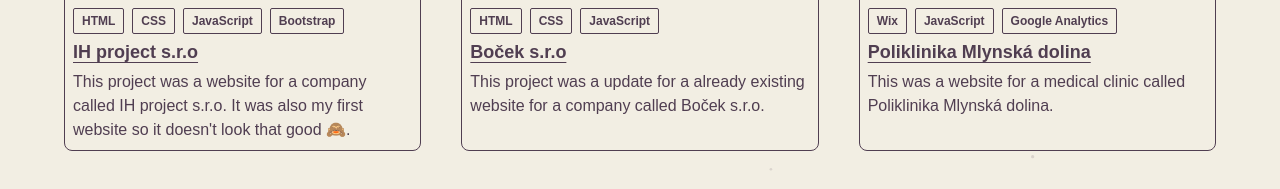
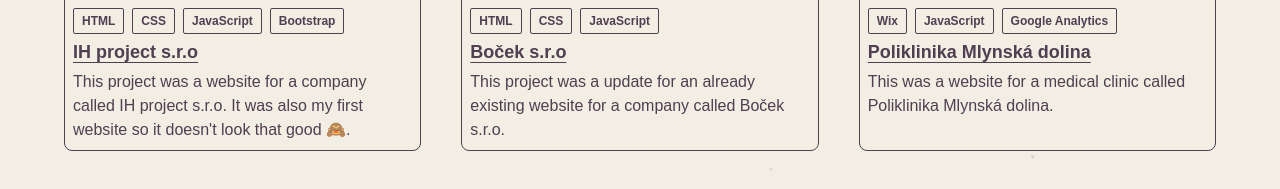
Before and after one commit to jakubabrahoim/next.js-shenenigans, a Next.js app: page /portfolio in a window 1280 px wide. Shown: the part 338-527 px from the top of the page. Built offline with nearby package versions, Linux system fonts and the light colour scheme.

Commit message:
fixed typo

```diff
--- a/components/Portfolio/PorfolioWrapper.tsx
+++ b/components/Portfolio/PorfolioWrapper.tsx
@@ -14,7 +14,7 @@
         {
             name: 'Boček s.r.o',
             description:
-                'This project was a update for a already existing website for a company called Boček s.r.o.',
+                'This project was a update for an already existing website for a company called Boček s.r.o.',
             imageSrc: '/images/bocek.png',
             technologies: ['HTML', 'CSS', 'JavaScript'],
             websiteUrl: 'https://www.bocek.sk',
```
